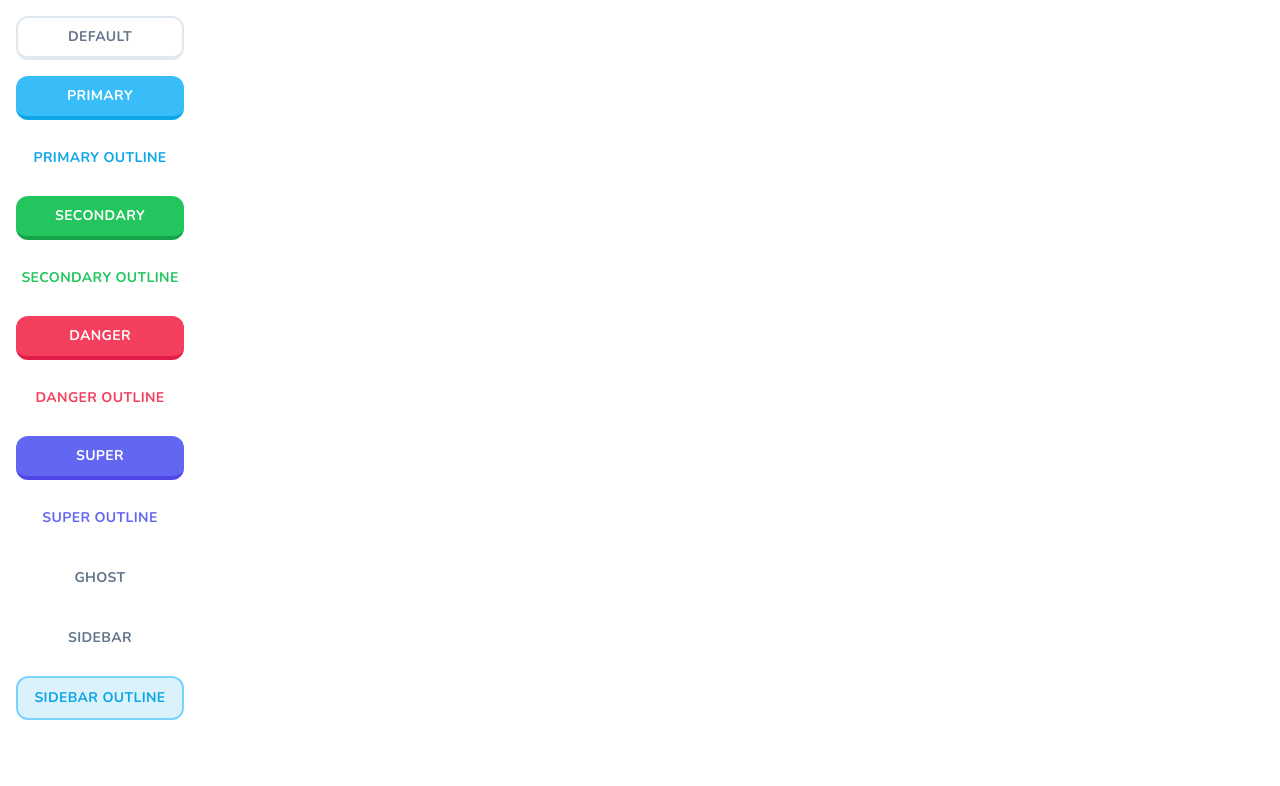
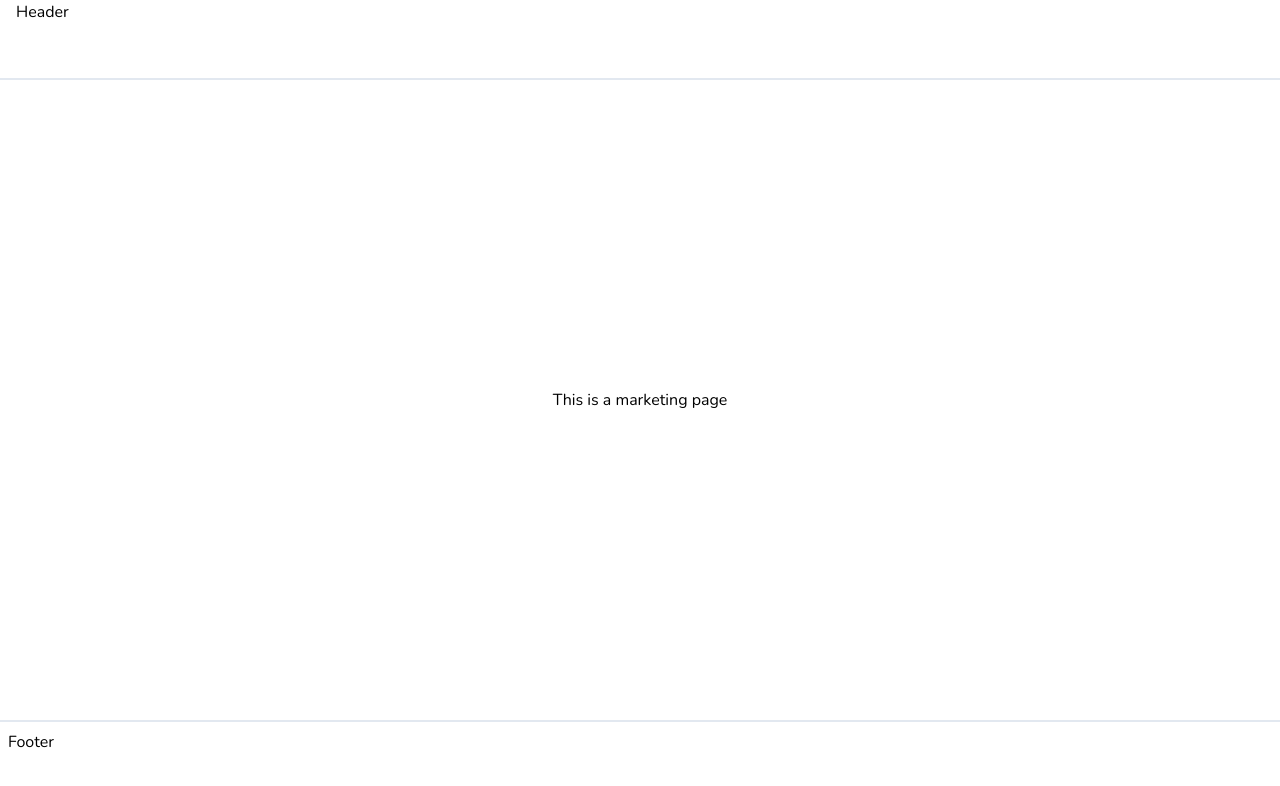
Before and after one commit to divyansh956/Lingo, a Next.js app: page / in a window 1280 px wide. Shown: the top 786 px of the page. Built offline with nearby package versions, Linux system fonts and the light colour scheme.

Commit message:
homepage layout

```diff
--- /dev/null
+++ b/app/(marketing)/Footer.tsx
@@ -0,0 +1,9 @@
+const Footer = () => {
+  return (
+    <footer className="hidden lg:block h-20 w-full border-t-2 border-slate-200 p-2">
+      Footer
+    </footer>
+  );
+};
+
+export default Footer;
--- /dev/null
+++ b/app/(marketing)/Header.tsx
@@ -0,0 +1,9 @@
+const Header = () => {
+  return (
+    <header className="h-20 w-full border-b-2 border-slate-200 px-4">
+      Header
+    </header>
+  );
+};
+
+export default Header;
--- /dev/null
+++ b/app/(marketing)/layout.tsx
@@ -0,0 +1,20 @@
+import Footer from "./Footer";
+import Header from "./Header";
+
+type Props = {
+  children: React.ReactNode;
+};
+
+const MarketingLayout = ({ children }: Props) => {
+  return (
+    <div className="min-h-screen flex flex-col">
+      <Header />
+      <main className="flex-1 flex flex-col justify-center items-center">
+        {children}
+      </main>
+      <Footer />
+    </div>
+  );
+};
+
+export default MarketingLayout;
--- /dev/null
+++ b/app/(marketing)/page.tsx
@@ -0,0 +1,3 @@
+export default function Home() {
+  return <div>This is a marketing page</div>;
+}
--- a/app/page.tsx
+++ b/app/buttons/page.tsx
@@ -1,6 +1,6 @@
 import { Button } from "@/components/ui/button";
 
-export default function Home() {
+const ButtonsPage = () => {
   return (
     <div className="flex flex-col space-y-4 max-w-[200px] p-4">
       <Button>Default</Button>
@@ -17,4 +17,6 @@
       <Button variant="sidebarOutline">Sidebar Outline</Button>
     </div>
   );
-}
+};
+
+export default ButtonsPage;
```
